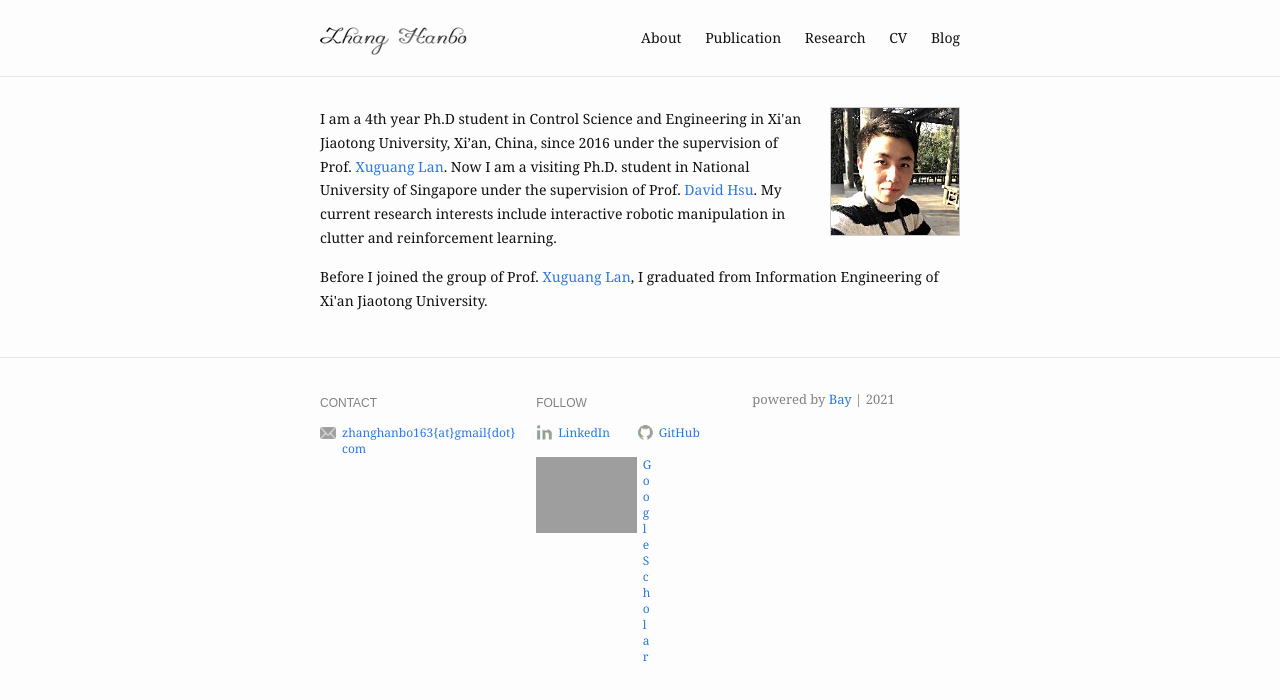
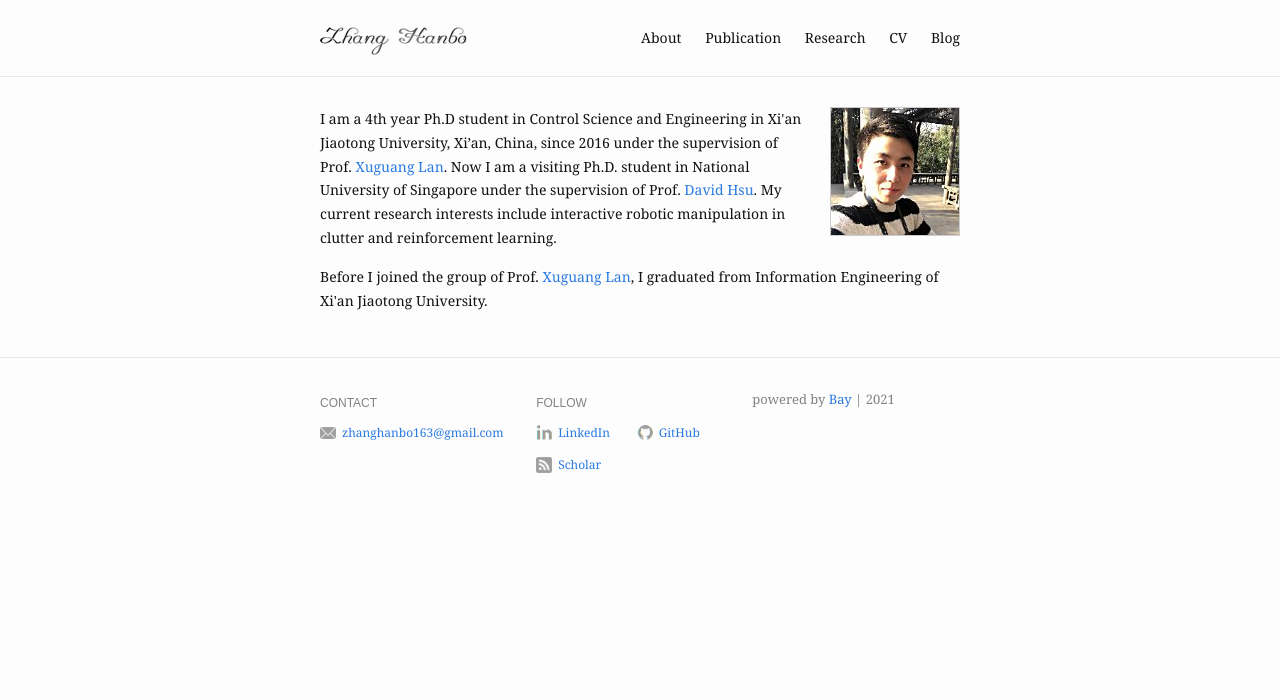
Before and after one commit to ZhangHanbo/zhanghanbo.github.io, a Jekyll site: the page built from index.md, in a window 1280 px wide. Shown: the top 700 px of the page. Built offline with Jekyll 4.4.1, drawn with Linux system fonts in a browser that asks for light colours.

Commit message:
update scholar logo

```diff
--- a/_config.yml
+++ b/_config.yml
@@ -6,7 +6,7 @@ description: >- # this means to ignore newlines until "baseurl:"
   Zhang Hanbo's homepage.
 baseurl: "" # the subpath of the site
 url: "https://zhanghanbo.github.io" # the base hostname & protocol for the site
-og_image: /assets/img/profile-pic.jpg
+og_image: /assets/img/profile-pic.jpeg
 
 header:
   pages:
@@ -21,8 +21,8 @@ footer:
   show_powered_by: true
   contact:
     - name: Email
-      value: zhanghanbo163{at}gmail{dot}com
-      link: mailto:zhanghanbo163{at}gmail{dot}com
+      value: zhanghanbo163@gmail.com
+      link: mailto:zhanghanbo163@gmail.com
 #    - name: WeChat
 #      value: YourWeChatUsername
 #      link: "#"
@@ -36,7 +36,7 @@ footer:
       link: https://www.linkedin.com/in/%E7%BF%B0%E5%8D%9A-%E5%BC%A0-2754551a2/
     - name: GitHub
       link: http://github.com/ZhangHanbo
-    - name: Google Scholar
+    - name: Scholar
       link: https://scholar.google.com/citations?user=1qfEEwsAAAAJ&hl=zh-CN
 
 # Build settings
```
Also changed, not shown: assets/img/icons/scholar.png (renamed from assets/img/icons/rss.png), assets/img/icons/scholar@2x.png (renamed from assets/img/icons/rss@2x.png).
